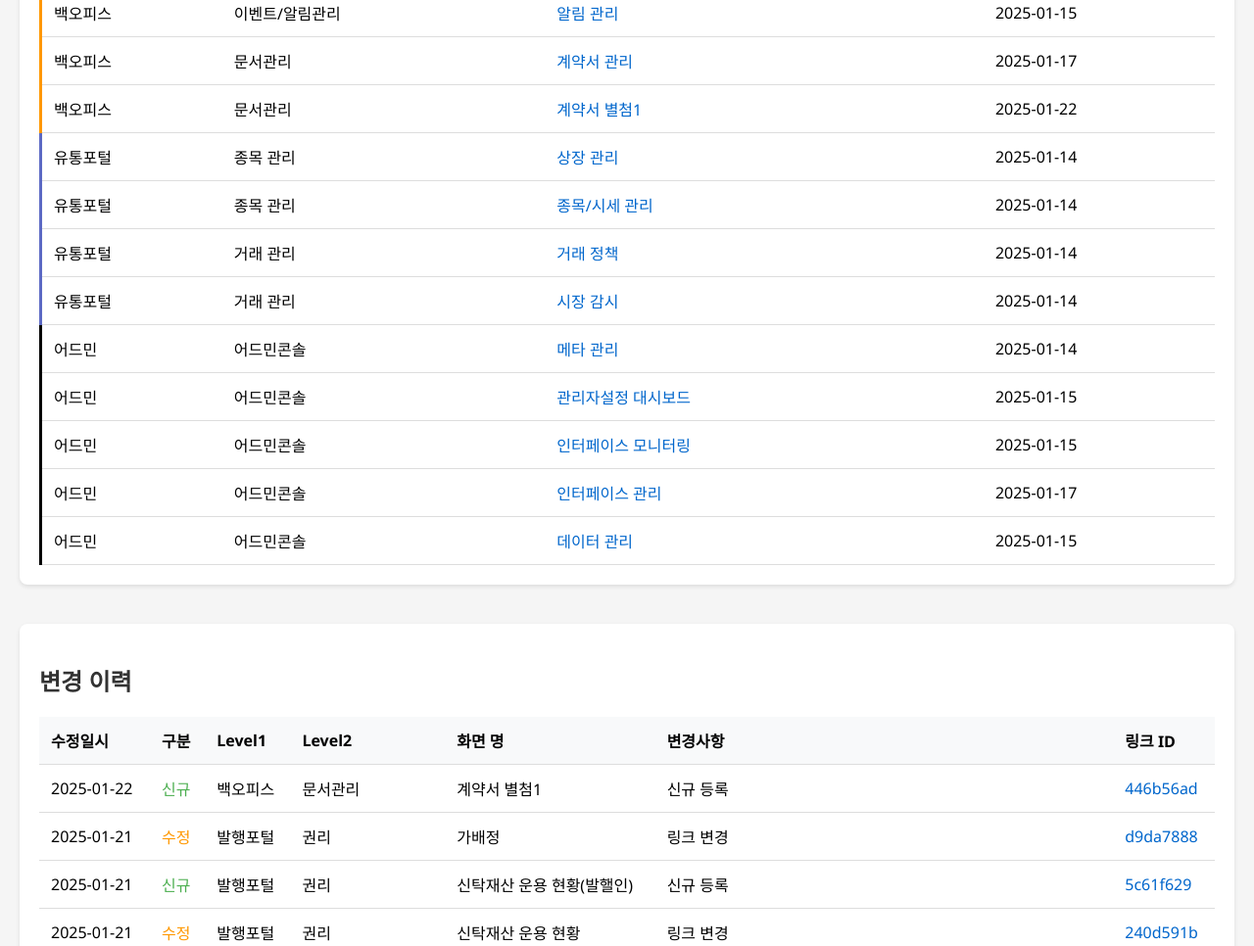
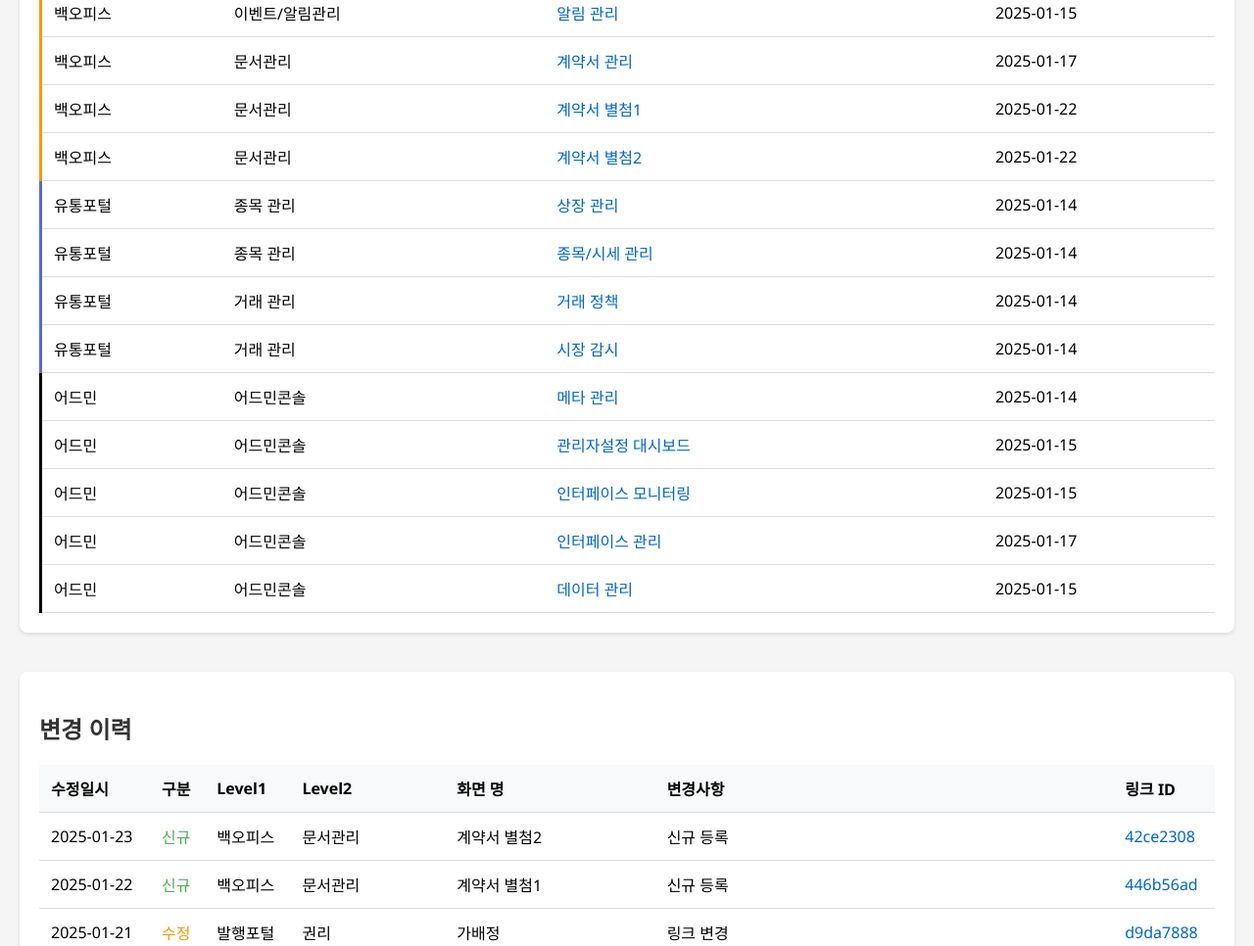
Before and after one commit to seanjoo86/STP, a plain HTML site: page index.html in a window 1280 px wide. Shown: the part 1706-2672 px from the top of the page at 98% size. Drawn offline with Linux system fonts and the light colour scheme.

Commit message:
Update index.html

```diff
--- a/index.html
+++ b/index.html
@@ -380,6 +380,12 @@
                     <td><a onclick="return openArtifact('https://claude.site/artifacts/446b56ad-847d-461a-a3be-111b5e365c9b', '계약서 별첨1')">계약서 별첨1</a></td>
                     <td>2025-01-22</td>
                 </tr>
+                <tr class="grouped-row level1-백오피스">
+                    <td>백오피스</td>
+                    <td>문서관리</td>
+                    <td><a onclick="return openArtifact('https://claude.site/artifacts/42ce2308-2451-4181-ae16-13ac2254e7cc', '계약서 별첨2')">계약서 별첨2</a></td>
+                    <td>2025-01-22</td>
+                </tr>
                 <tr class="grouped-row level1-유통포털">
                     <td>유통포털</td>
                     <td>종목 관리</td>
@@ -455,6 +461,15 @@
             </thead>
             <tbody>
                 <!-- 변경 이력 내용 -->
+                <tr>
+                    <td>2025-01-23</td>
+                    <td class="history-신규">신규</td>
+                    <td>백오피스</td>
+                    <td>문서관리</td>
+                    <td>계약서 별첨2</td>
+                    <td>신규 등록</td>
+                    <td><a onclick="return openArtifact('https://claude.site/artifacts/42ce2308-2451-4181-ae16-13ac2254e7cc', '계약서 별첨2')">42ce2308</a></td>
+                </tr>
                 <tr>
                     <td>2025-01-22</td>
                     <td class="history-신규">신규</td>
```
